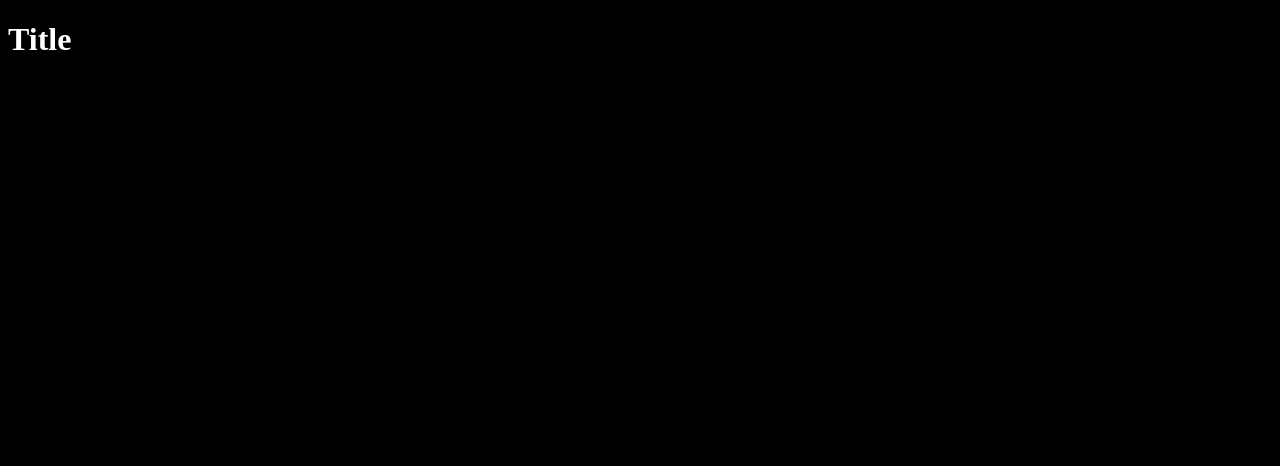
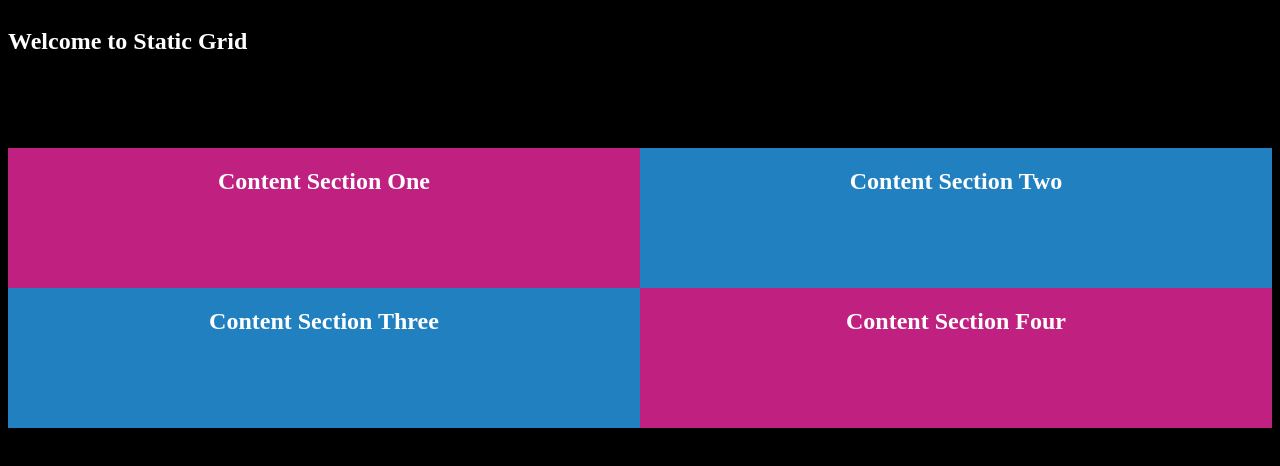
Before and after one commit to Gemfruit/static-site-template, a plain HTML site: page index.html in a window 1280 px wide. Drawn offline with Linux system fonts and the light colour scheme.

Commit message:
Playing around with CSS Grid

```diff
--- a/index.html
+++ b/index.html
@@ -6,6 +6,27 @@
     <link rel="stylesheet" href="style.css">
   </head>
   <body>
-    <h1>Title</h1>
+
+    <div class='site-inner'>
+      <section id='home-intro'>
+        <h2>Welcome to Static Grid</h2>
+      </section>
+      <section id='home-content-one'>
+        <h2>Content Section One</h2>
+      </section>
+      <section id='home-content-two'>
+        <h2>Content Section Two</h2>
+      </section>
+      <section id='home-content-three'>
+        <h2>Content Section Three</h2>
+      </section>
+      <section id='home-content-four'>
+        <h2>Content Section Four</h2>
+      </section>
+    </div>
+
+    <footer>
+
+    </footer>
   </body>
 </html>
--- a/style.css
+++ b/style.css
@@ -3,7 +3,43 @@ body {
   color: var(--color-02);
 }
 
+.site-inner {
+  display: grid;
+  grid-template-columns: repeat(12, 1fr);
+  min-height: 420px;
+}
+
+#home-intro {
+  grid-column: 1 / -1;
+}
+
+#home-content-one {
+  grid-column: span 6;
+  background-color: var(--color-03);
+  text-align: center;
+}
+
+#home-content-two {
+  grid-column: span 6;
+  background-color: var(--color-04);
+  text-align: center;
+}
+
+#home-content-three {
+  grid-column: span 6;
+  background-color: var(--color-04);
+  text-align: center;
+}
+
+#home-content-four {
+  grid-column: span 6;
+  background-color: var(--color-03);
+  text-align: center;
+}
+
 :root {
   --color-01: #000000;
   --color-02: #FFFFFF;
+  --color-03: #c02080;
+  --color-04: #2080c0;
 }
```
